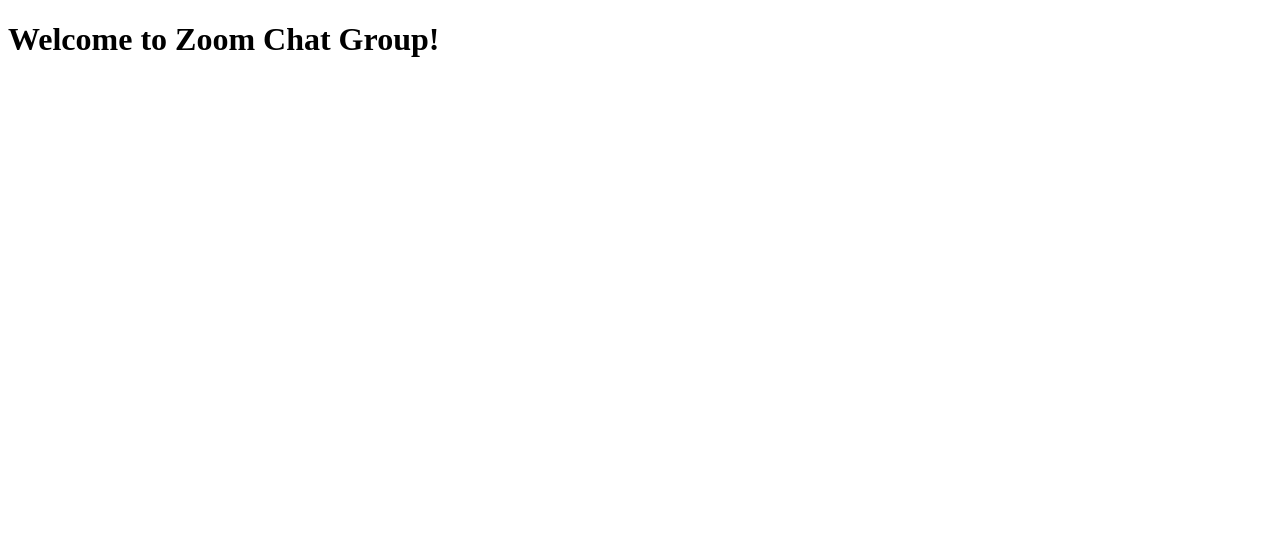
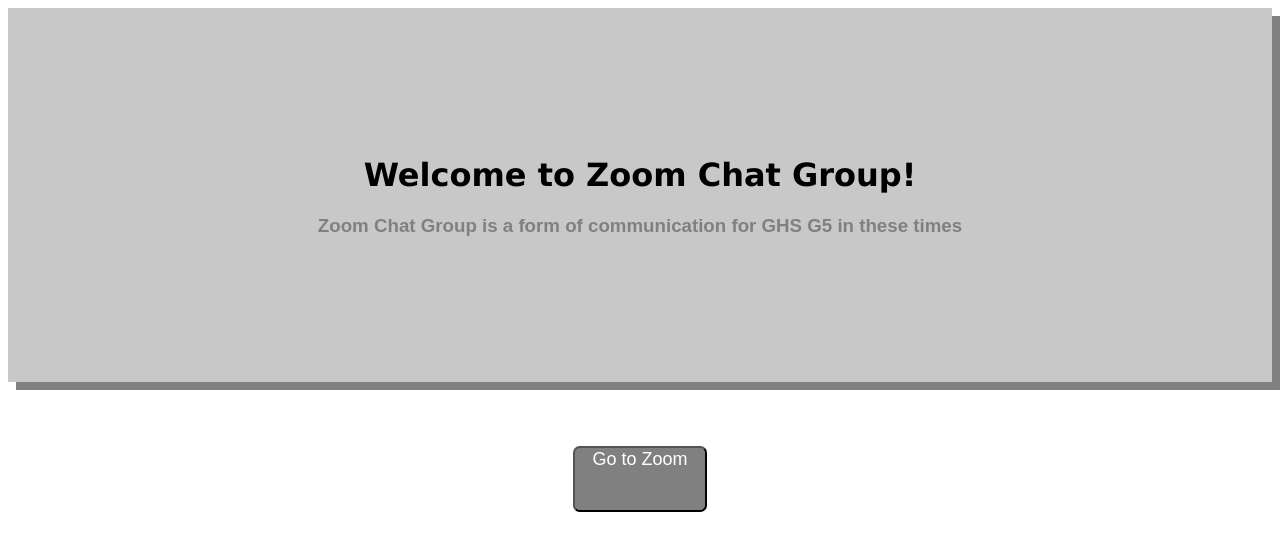
Before and after one commit to AsyncBanana/AsyncBanana.github.io, a plain HTML site: page index.html in a window 1280 px wide. Drawn offline with Linux system fonts and the light colour scheme.

Commit message:
Add Css and Js back + basic heading

```diff
--- /dev/null
+++ b/Style.css
@@ -0,0 +1,51 @@
+#Title {
+    text-align: center;
+    font-family: Verdana, Geneva, Tahoma, sans-serif
+}
+.Subtitle {
+    text-align: center;
+    font-family: Arial, Helvetica, sans-serif;
+    color: grey;
+}
+header {
+    background-color: rgb(200,200,200);
+    box-shadow: 0.5em 0.5em grey;
+    padding-top: 10%;
+    padding-bottom: 10%;
+    transition-duration: 1s;
+    margin-bottom: 5%;
+}
+header:hover {
+    box-shadow: 1em 1em grey;
+}
+nav {
+    position: sticky;
+}
+nav li {
+    display: inline;
+    background-color: bisque;
+}
+a {
+    text-decoration: none;
+    width:100%;
+    height: 100%;
+    display: block;
+    text-align: center;
+    color: white;
+    font-size: large;
+}
+button {
+    Background-color: grey;
+    transition-duration: 0.25s;
+    margin: auto;
+    display: block;
+    width: 10em;
+    height: 5em;
+    border-radius: 0.5em;
+}
+button:Hover {
+    background-color: lightgray;
+}
+button:Active {
+    background-color: darkgray;
+}
--- a/index.html
+++ b/index.html
@@ -1,9 +1,21 @@
 <!DOCTYPE html>
 <html>
+    <link rel="stylesheet" type="text/css" href="Style.css">
 <head>
     <title>Zoom Chat Group</title>
+    <link rel="shortcut icon" type="image/x-icon" href="favicon.ico" />
 </head>
 <body>
-    <h1>Welcome to Zoom Chat Group!</h1>
+    <header>
+        <h1 id = "Title">Welcome to Zoom Chat Group!</h1>
+        <h3 class = 'Subtitle'>Zoom Chat Group is a form of communication for GHS G5 in these times</h3>
+    </header>
+    <button><a href = 'https://zoom.us/' target = "_blank">Go to Zoom</a></button>
+    <nav>
+        <ul>
+            <li><a>Coming Soon!</a></li>
+        </ul>
+    </nav>
 </body>
+<script src = "Main.js"></script>
 </html>
```
Also changed, not shown: Main.js (added), favicon.ico (added).
